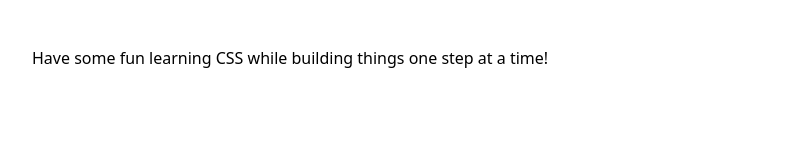
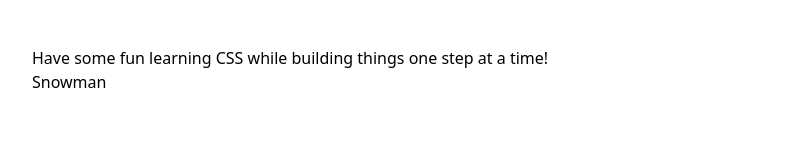
Before and after one commit to parker-codes/trickle-css, a SvelteKit app: page / in a window 1280 px wide. Shown: the part 124-284 px from the top of the page, without its empty margins (32-821 px from the left). Built offline with nearby package versions, Linux system fonts and the light colour scheme; a web font is replaced by a local one.

Commit message:
Allow site to be prerendered.

```diff
--- a/src/routes/+layout.svelte
+++ b/src/routes/+layout.svelte
@@ -1,7 +1,5 @@
 <script>
 	import '../app.css';
-
-	export const prerender = true;
 </script>
 
 <slot />
--- /dev/null
+++ b/src/routes/+layout.ts
@@ -0,0 +1 @@
+export const prerender = true;
--- a/src/routes/+page.svelte
+++ b/src/routes/+page.svelte
@@ -9,4 +9,8 @@
 	<section id="editors" class="mt-20 flex justify-between gap-x-4">
 		Have some fun learning CSS while building things one step at a time!
 	</section>
+
+	<section id="links">
+		<a href="/canvas/snowman">Snowman</a>
+	</section>
 </div>
```
